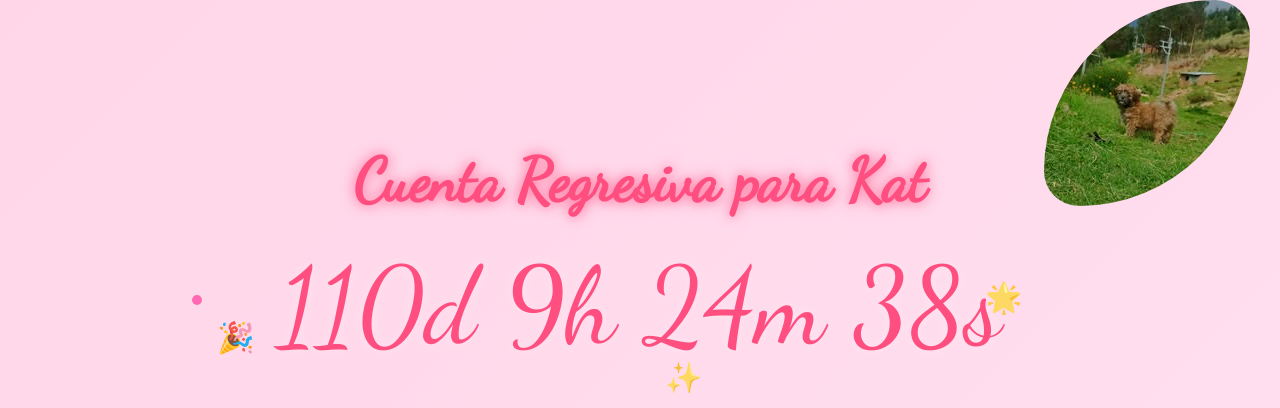
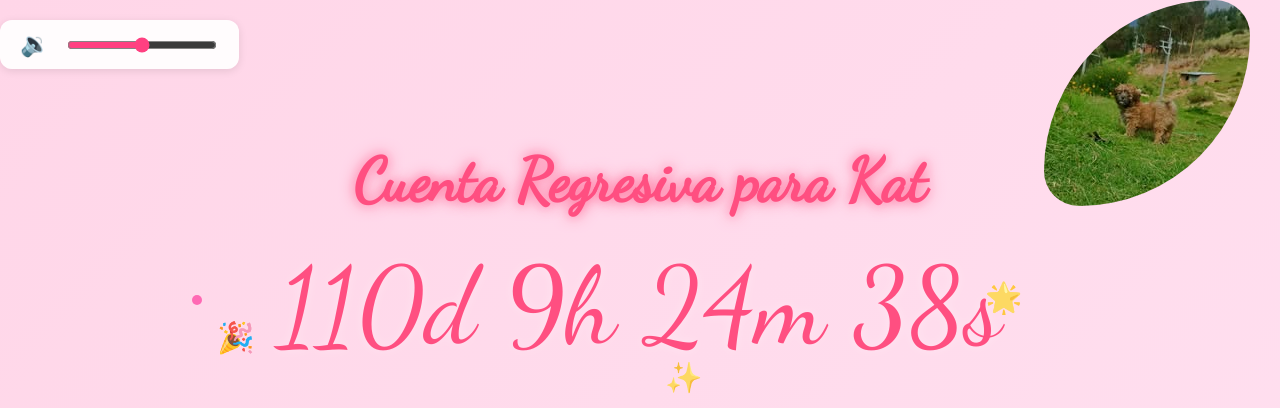
Before and after one commit to ElvFl58/loveYou, a plain HTML site: page index.html in a window 1280 px wide. Shown: the top 408 px of the page. Drawn offline with Linux system fonts and the light colour scheme.

Commit message:
Update index.html

```diff
--- a/index.html
+++ b/index.html
@@ -282,12 +282,48 @@
             margin-right: 10px;
         }
 }
+/* Controles personalizados */
+.controls {
+    display: flex;
+    top: 0;
+    left: 0;
+  position: absolute;
+  margin-top: 20px;
+  display: flex;
+  align-items: center;
+  gap: 15px;
+  background: #ffffffee;
+  padding: 10px 20px;
+  border-radius: 12px;
+  box-shadow: 0 2px 8px rgba(0,0,0,0.1);
+}
+
+.controls .icon {
+  font-size: 24px;
+}
+
+/* Slider estilizado */
+input[type="range"] {
+    z-index: 11;
+  /* -webkit-appearance: none; */
+  width: 150px;
+  height: 8px;
+  background: #ddd;
+  border-radius: 5px;
+  outline: none;
+  transition: background 0.3s ease;
+  accent-color: #ff4081;
+}
 
     </style>
     <link href="https://fonts.googleapis.com/css2?family=Dancing+Script&display=swap" rel="stylesheet">
 </head>
 
 <body>
+    <div class="controls">
+    <span class="icon">🔉</span>
+    <input type="range" id="volumen" min="0" max="1" step="0.01" value="0.5">
+</div>
     <img class="logan"
         src="img/logan.jpg"
     alt="Momento 5">
@@ -330,7 +366,7 @@
     <div class="confetti" style="left: 25%; background: #f06292; animation-delay: 2s;"></div>
     <div class="confetti" style="left: 35%; background: #ec407a; animation-delay: 3s;"></div>
     <div class="confetti" style="left: 45%; background: #e91e63; animation-delay: 4s;"></div>
-    <video controls autoplay muted lopp poster="" class="oli">
+    <video controls autoplay muted  loop poster="" class="oli" id="miVideo" >
         <source src="img/ROI.mp4" type="video/mp4">
         <track src="captions.vtt" default kind="captions" srclang="es">
         Tu navegador no soporta el audio.
@@ -366,7 +402,12 @@
                 setTimeout(() => window.location.href = "happy.html", 2000);
             }
         }, 1000);
+         const video = document.getElementById('miVideo');
+            const volumenSlider = document.getElementById('volumen');
 
+            volumenSlider.addEventListener('input', function () {
+                video.volume = volumenSlider.value;
+            });
     </script>
 </body>
 
```
